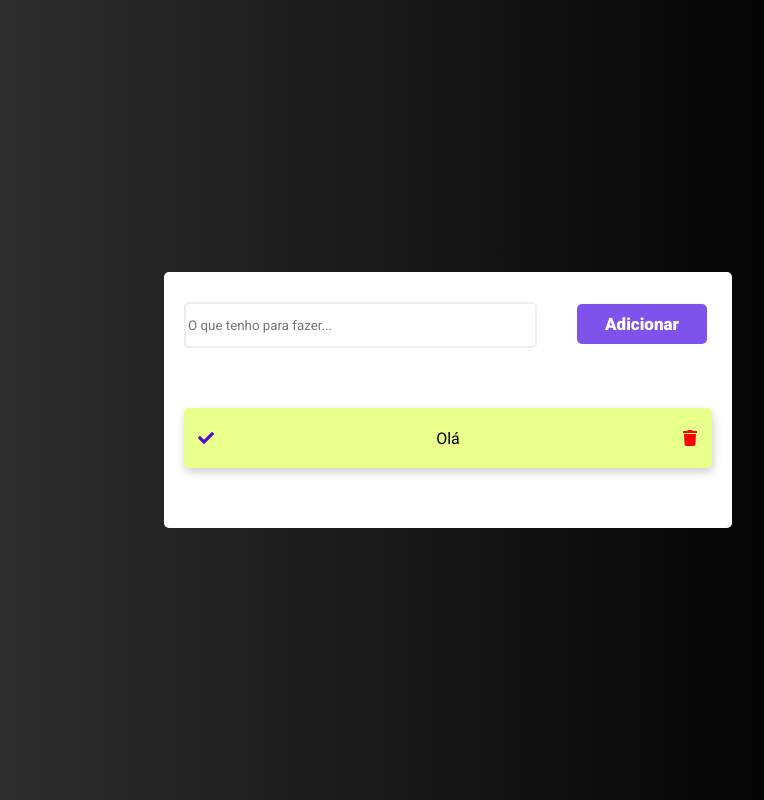
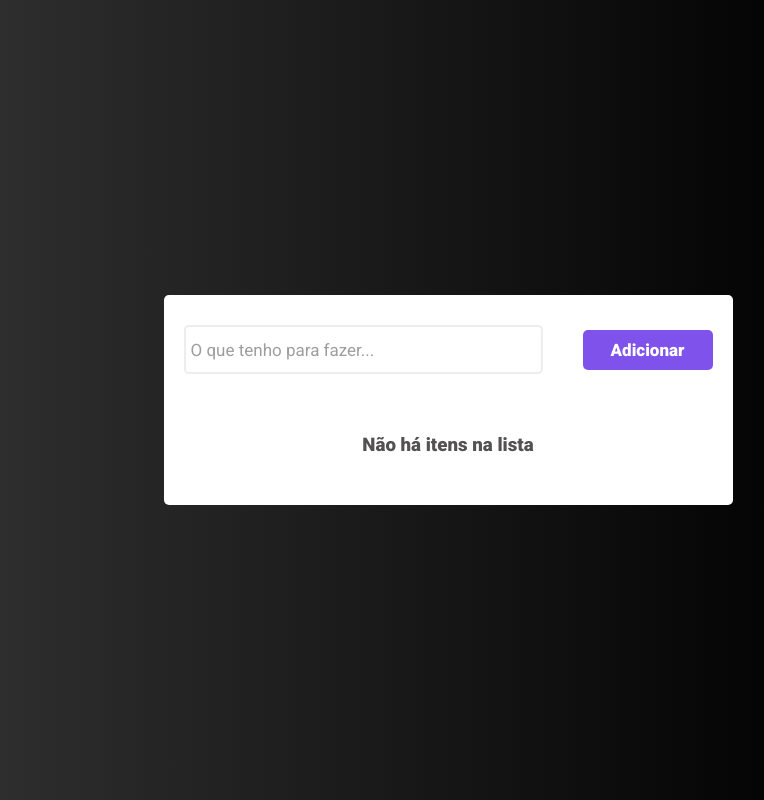
Before and after one commit to valeskamdev/to-do-list, a React (Vite) app: page / in a window 1280 px wide. Shown: the whole page, without its empty margins (192-956 px from the left). Built offline with nearby package versions, Linux system fonts and the light colour scheme.

Commit message:
general adjustments

```diff
--- a/src/App.jsx
+++ b/src/App.jsx
@@ -1,12 +1,10 @@
 import React, { useState } from 'react';
 import { v4 as uuid } from 'uuid';
 
-import { FaTrash, FaCheck } from "react-icons/fa";
-
-import { Container, ToDoList, Input, Button, ListItem} from './styles.js'
+import { Container, ToDoList, Input, Button, ListItem, Trash, Check, ListWithoutItems } from './styles.js'
 
 function App() {
-  const [list, setList] = useState([{id: uuid(), task: "Olá", finished: true }]);
+  const [list, setList] = useState([]);
   const [inputTask, setInputTask] = useState('');
 
   function inputChanged(event) {
@@ -14,8 +12,9 @@ function App() {
   }
 
   function buttonClicked() {
+    if (inputTask) {
       setList([ ...list, { id: uuid(), task: inputTask, finished: false }])
-    console.log(list)
+    }
   }
 
   function endTask(id) {
@@ -39,13 +38,18 @@ function App() {
 
       <ul>
         {
+
+          list.length > 0 ? (
             list.map(item => (
               <ListItem isFinished={item.finished} key={item.id}>
-              <FaCheck onClick={() => endTask(item.id)} style={{ color: "#4F0FC5" }} />
+                <Check onClick={() => endTask(item.id)} />
                 <li>{item.task}</li>
-              <FaTrash onClick={() => deletedTask(item.id)} style={{ color: "#FF0000" }} />
+                <Trash onClick={() => deletedTask(item.id)} />
               </ListItem>
             ))
+          ) : (
+            <ListWithoutItems>Não há itens na lista</ListWithoutItems>
+          )
         }
       </ul>
       </ToDoList>
--- a/src/styles.js
+++ b/src/styles.js
@@ -1,4 +1,6 @@
 import styled from "styled-components";
+
+import { FaTrash, FaCheck } from "react-icons/fa";
 
 export const Container = styled.div`
     background: linear-gradient(90deg, #383838 0%, #000000 81.25%);
@@ -22,10 +24,16 @@ export const ToDoList = styled.div`
 
 export const Input = styled.input`
     border: 2px solid rgba(209, 211, 212, 0.4);
+    font-size: 17px;
     border-radius: 5px;
     margin-right: 40px;
+    padding: 5px;
     width: 345px;
-    height: 40px;
+    height: 35px;
+
+    &::placeholder {
+        opacity: 0.7;
+    }
 `
 
 export const Button = styled.button`
@@ -38,6 +46,15 @@ export const Button = styled.button`
     width: 130px;
     border: none;
     height: 40px;
+    cursor: pointer;
+
+    &:hover {
+        opacity: 0.8;
+    }
+
+    &:active {
+        opacity: 0.6;
+    }
 `
 
 export const ListItem = styled.div`
@@ -56,3 +73,19 @@ export const ListItem = styled.div`
        list-style: none;
     }
 `
+
+ export const Trash = styled(FaTrash)`
+    color: #FF0000;
+    cursor: pointer;
+`
+
+export const Check = styled(FaCheck)`
+    color: #4F0FC5;
+    cursor: pointer;
+`
+
+export const ListWithoutItems = styled.h3`
+    color: #535151;
+    font-weight: 600;
+    text-align: center;
+`
```
Lines whose indentation alone changed are shown as unchanged.
